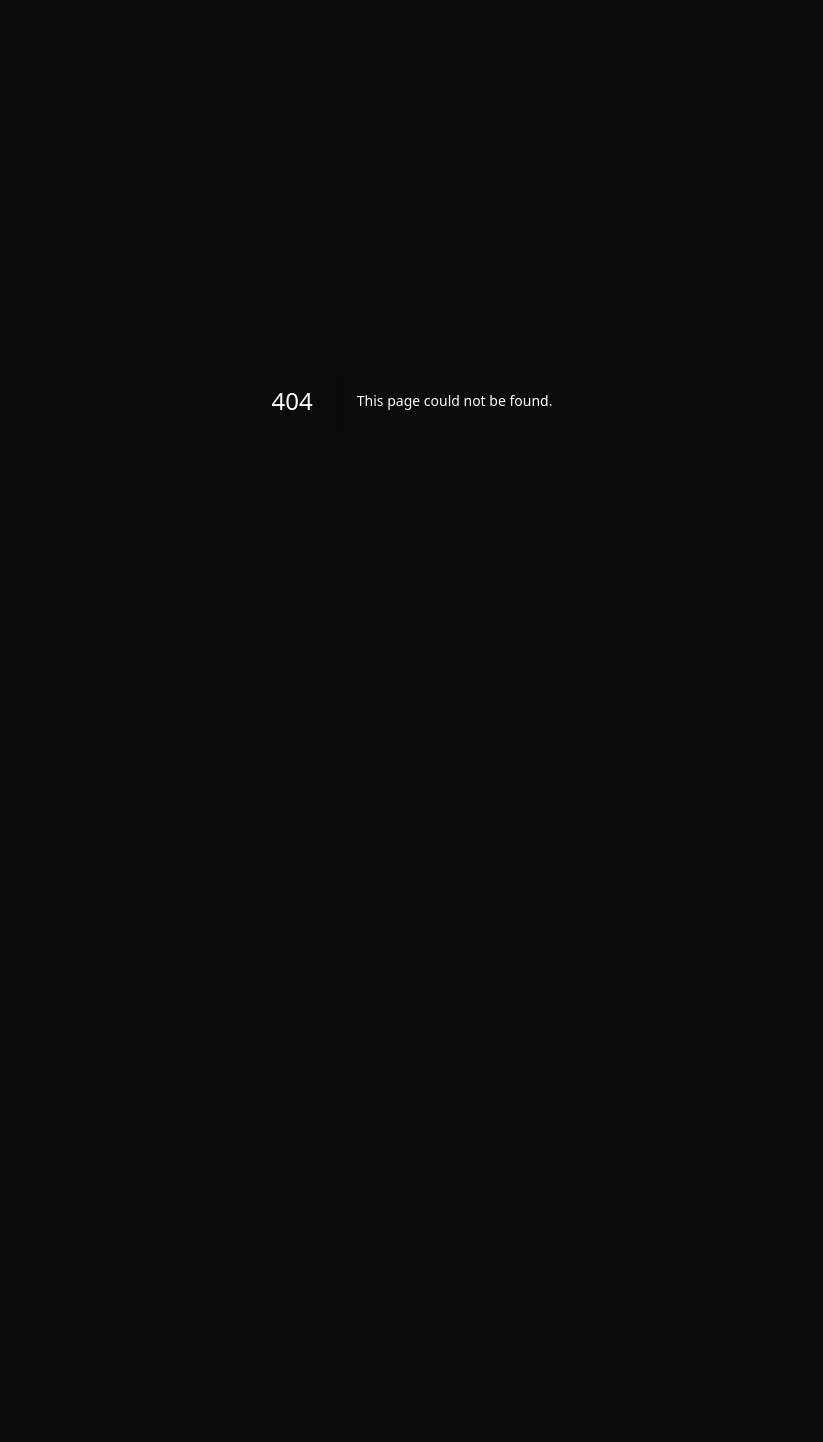
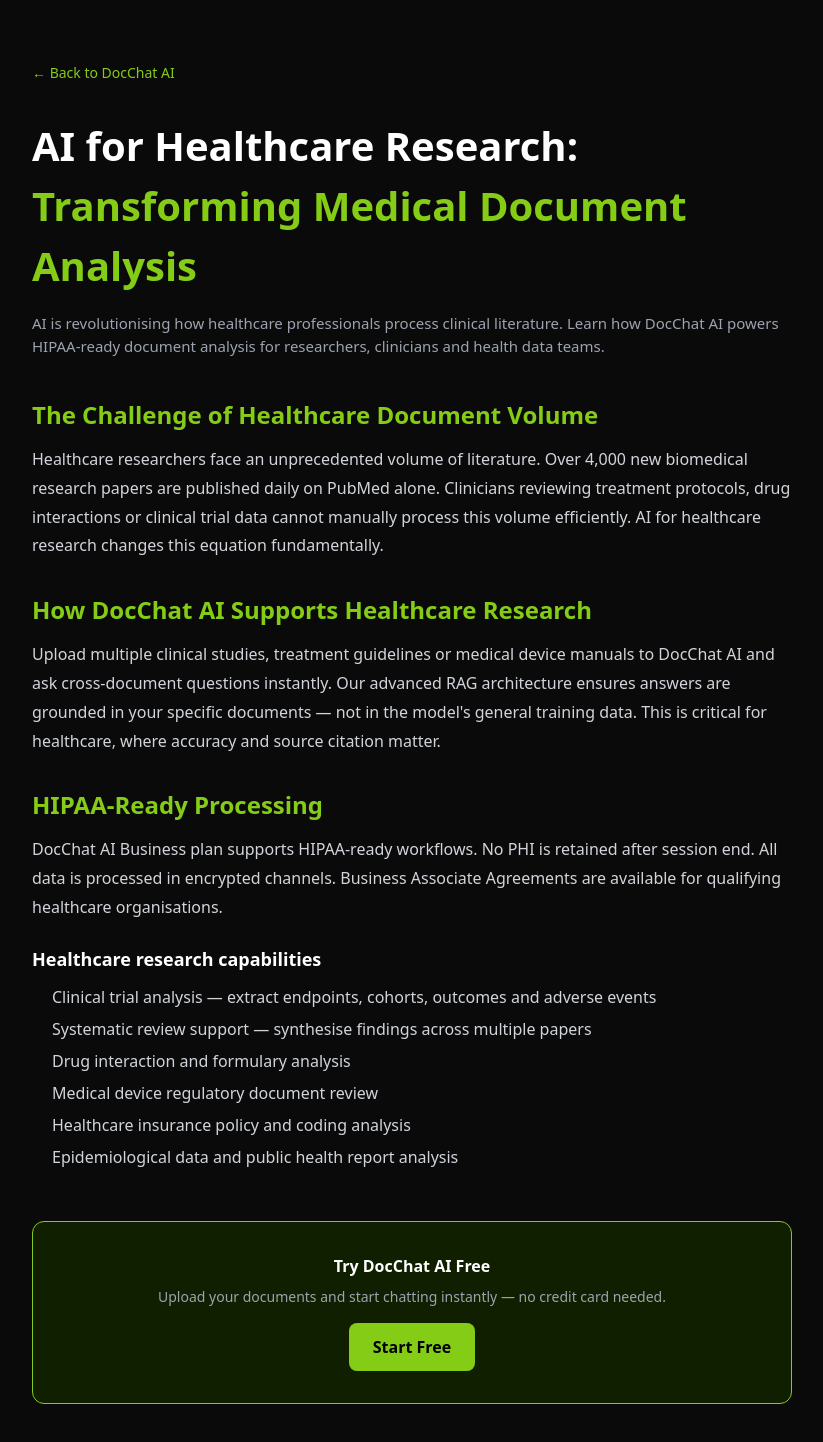
Before and after one commit to justin280/docchat-saas, a Next.js app: page /blog/ai-healthcare-research in a window 1280 px wide. Before the commit this address had no page. Shown: the top 1442 px of the page, without its empty margins (228-1051 px from the left). Before the commit the page ends 800 px from the top, so only its background shows below. Built offline with nearby package versions, Linux system fonts and the light colour scheme.

Commit message:
Add blog article: app/(pages)/blog/ai-healthcare-research/page.js

```diff
--- /dev/null
+++ b/app/(pages)/blog/ai-healthcare-research/page.js
@@ -0,0 +1,30 @@
+export const metadata = { title: 'AI for Healthcare Research: How to Analyse Medical Documents with AI | DocChat AI', description: 'How AI is transforming healthcare research. Use AI to analyse clinical studies, medical literature and patient documents — HIPAA-ready.' };
+export default function Page() {
+  return (
+    <main style={{minHeight:'100vh',backgroundColor:'#0a0a0a',color:'#fff',fontFamily:'system-ui,sans-serif',padding:'60px 20px',maxWidth:'800px',margin:'0 auto'}}>
+      <a href="/" style={{color:'#84cc16',textDecoration:'none',fontSize:'14px'}}>&#8592; Back to DocChat AI</a>
+      <h1 style={{fontSize:'clamp(24px,4vw,40px)',fontWeight:'700',margin:'32px 0 16px'}}>AI for Healthcare Research: <span style={{color:"#84cc16"}}>Transforming Medical Document Analysis</span></h1>
+      <p style={{color:'#9ca3af',marginBottom:'40px',fontSize:'15px'}}>AI is revolutionising how healthcare professionals process clinical literature. Learn how DocChat AI powers HIPAA-ready document analysis for researchers, clinicians and health data teams.</p>
+      <h2 style={{fontSize:'24px',fontWeight:'700',margin:'32px 0 12px',color:'#84cc16'}}>The Challenge of Healthcare Document Volume</h2>
+      <p style={{color:'#d1d5db',lineHeight:'1.8',marginBottom:'16px'}}>Healthcare researchers face an unprecedented volume of literature. Over 4,000 new biomedical research papers are published daily on PubMed alone. Clinicians reviewing treatment protocols, drug interactions or clinical trial data cannot manually process this volume efficiently. AI for healthcare research changes this equation fundamentally.</p>
+      <h2 style={{fontSize:'24px',fontWeight:'700',margin:'32px 0 12px',color:'#84cc16'}}>How DocChat AI Supports Healthcare Research</h2>
+      <p style={{color:'#d1d5db',lineHeight:'1.8',marginBottom:'16px'}}>Upload multiple clinical studies, treatment guidelines or medical device manuals to DocChat AI and ask cross-document questions instantly. Our advanced RAG architecture ensures answers are grounded in your specific documents — not in the model's general training data. This is critical for healthcare, where accuracy and source citation matter.</p>
+      <h2 style={{fontSize:'24px',fontWeight:'700',margin:'32px 0 12px',color:'#84cc16'}}>HIPAA-Ready Processing</h2>
+      <p style={{color:'#d1d5db',lineHeight:'1.8',marginBottom:'16px'}}>DocChat AI Business plan supports HIPAA-ready workflows. No PHI is retained after session end. All data is processed in encrypted channels. Business Associate Agreements are available for qualifying healthcare organisations.</p>
+      <h3 style={{fontSize:'18px',fontWeight:'700',margin:'24px 0 8px'}}>Healthcare research capabilities</h3>
+      <ul style={{color:'#d1d5db',lineHeight:'2',paddingLeft:'20px'}}>
+        <li>Clinical trial analysis — extract endpoints, cohorts, outcomes and adverse events</li>
+        <li>Systematic review support — synthesise findings across multiple papers</li>
+        <li>Drug interaction and formulary analysis</li>
+        <li>Medical device regulatory document review</li>
+        <li>Healthcare insurance policy and coding analysis</li>
+        <li>Epidemiological data and public health report analysis</li>
+      </ul>
+      <div style={{marginTop:'48px',backgroundColor:'#0f1f00',border:'1px solid #84cc16',borderRadius:'12px',padding:'32px',textAlign:'center'}}>
+        <h3 style={{fontWeight:'700',marginBottom:'8px'}}>Try DocChat AI Free</h3>
+        <p style={{color:'#9ca3af',marginBottom:'16px',fontSize:'14px'}}>Upload your documents and start chatting instantly — no credit card needed.</p>
+        <a href="/" style={{display:'inline-block',backgroundColor:'#84cc16',color:'#000',padding:'12px 24px',borderRadius:'8px',fontWeight:'700',textDecoration:'none'}}>Start Free</a>
+      </div>
+    </main>
+  );
+}
```
